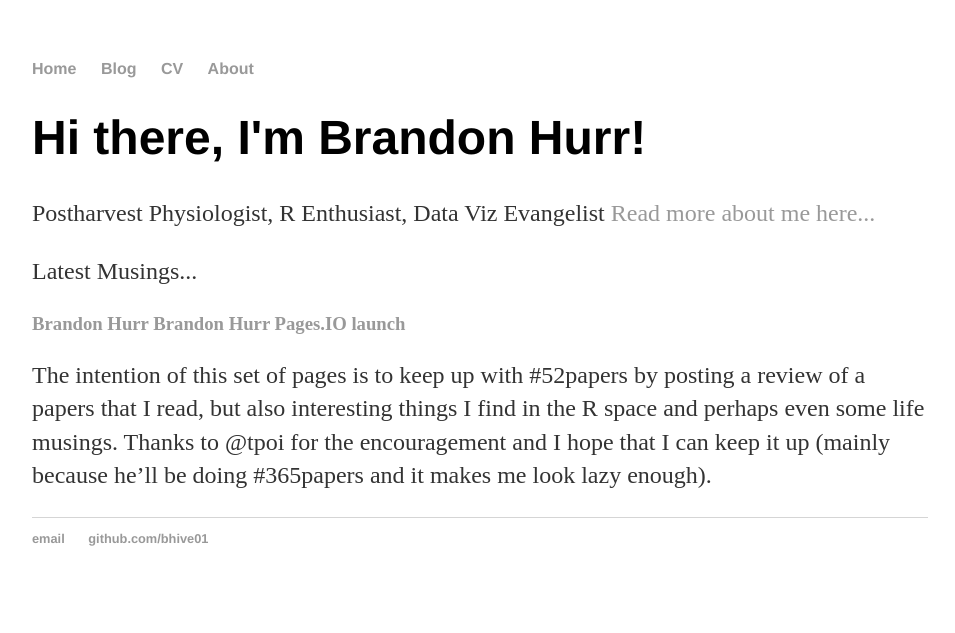
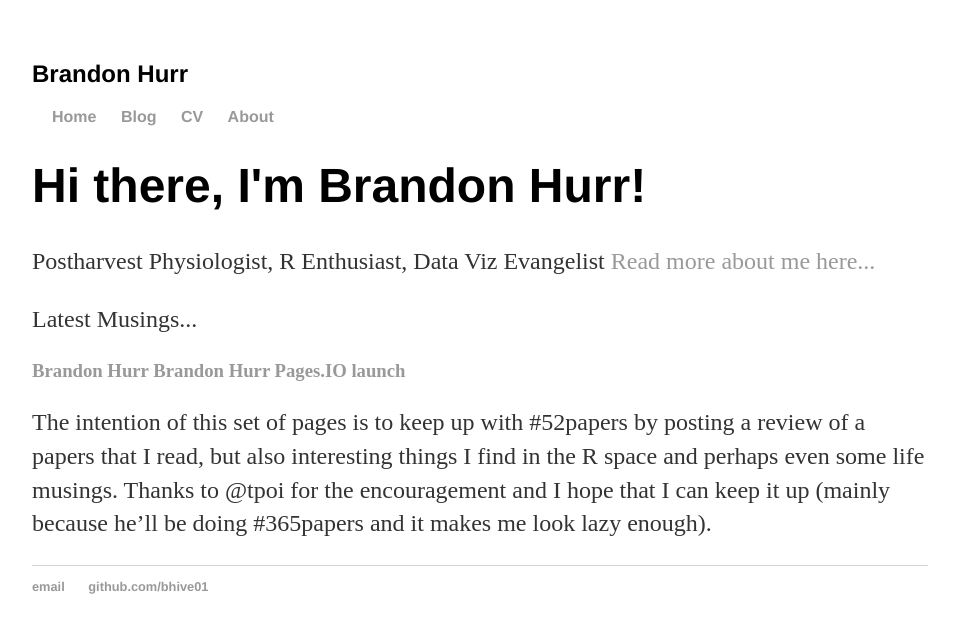
Before and after one commit to bhive01/bhive01.github.io, a Jekyll site: the page built from index.html, in a window 1280 px wide. Shown: the top 633 px of the page, without its empty margins (160-1115 px from the left). Built offline with Jekyll 4.4.1, drawn with Linux system fonts in a browser that asks for light colours.

Commit message:
Update default.html

```diff
--- a/_layouts/default.html
+++ b/_layouts/default.html
@@ -8,6 +8,7 @@
 		<body>
 			<nav>
 	    		<ul>
+	        		<li><h2>Brandon Hurr</h2></li>
 	        		<li><a href="/">Home</a></li>
 		        	<li><a href="/blog">Blog</a></li>
 		        	<li><a href="/cv">CV</a></li>
```
